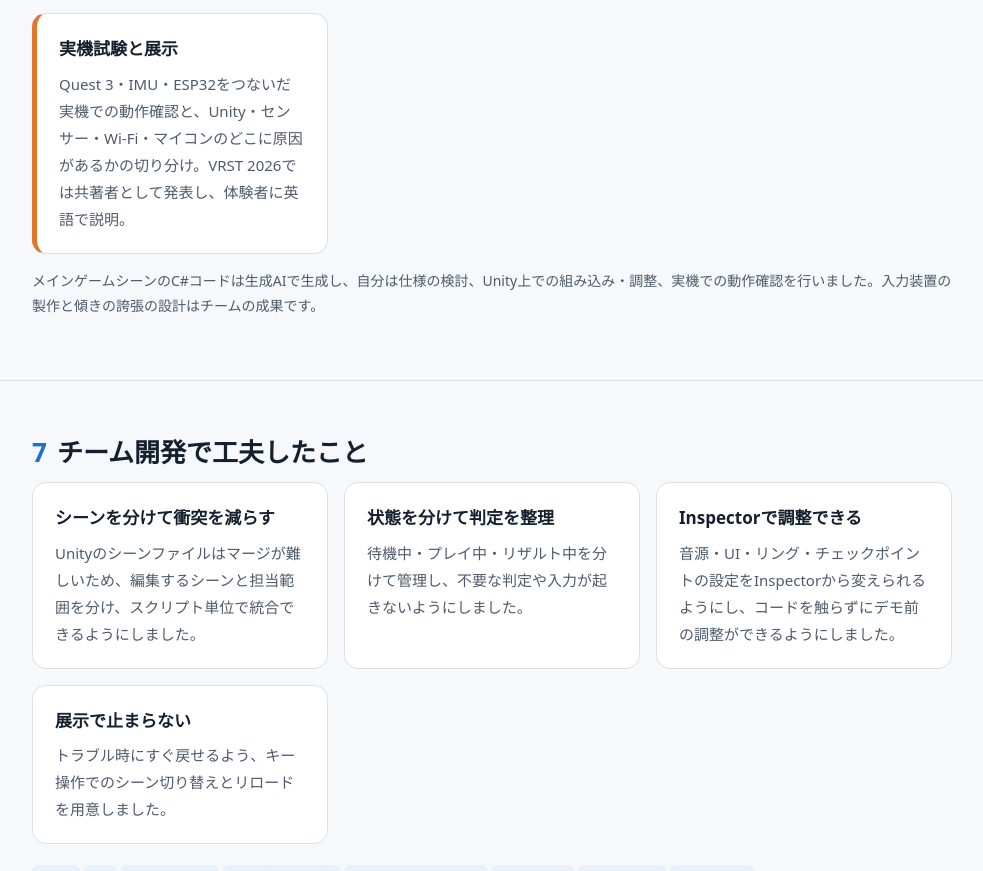
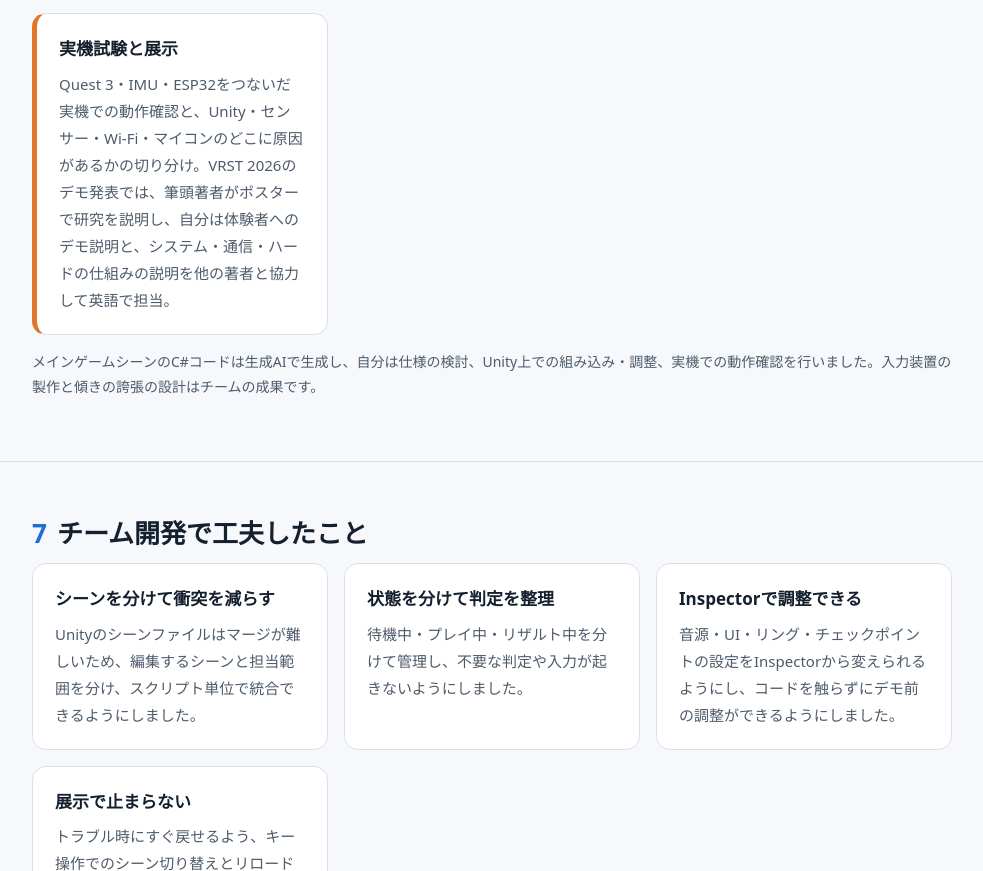
Before and after one commit to GoNakano/vr-glider-project-summary, a plain HTML site: page docs/index.html in a window 1280 px wide. Shown: the part 4279-5150 px from the top of the page, without its empty margins (148-1131 px from the left). Drawn offline with Linux system fonts and the light colour scheme.

Commit message:
docs: VRSTデモ発表での担当を正確な書き方に修正
Co-Authored-By: Claude Opus 5.5 <noreply@anthropic.com>

```diff
--- a/docs/index.html
+++ b/docs/index.html
@@ -260,7 +260,7 @@ svg text{font-family:inherit}
     <div class="card mine"><h4>メインゲームシーン</h4><p>ゲーム進行（待機・カウントダウン・飛行・ゴール・リザルト）、リング／チェックポイント／ゴールの通過判定、タイム計測・ボーナス・ランキング保存、サウンドの枠組み、他メンバーの機能（チュートリアル・飛行制御・HUD・逆走検知）との統合。</p></div>
     <div class="card mine"><h4>UI・HUD</h4><p>Ready、カウントダウン、チェックポイント通過時のタイム、ゴール、ゲームオーバー、リザルト、ランキングの表示と、飛行中HUDとの連携。</p></div>
     <div class="card mine"><h4>チーム開発・Git運用</h4><p>GitHub／SourceTreeの使い方を学んでチームに共有。ブランチ管理、シーン・スクリプトのマージ、コンフリクト対応、作業分担と未実装タスクの整理。</p></div>
-    <div class="card mine"><h4>実機試験と展示</h4><p>Quest 3・IMU・ESP32をつないだ実機での動作確認と、Unity・センサー・Wi-Fi・マイコンのどこに原因があるかの切り分け。VRST 2026では共著者として発表し、体験者に英語で説明。</p></div>
+    <div class="card mine"><h4>実機試験と展示</h4><p>Quest 3・IMU・ESP32をつないだ実機での動作確認と、Unity・センサー・Wi-Fi・マイコンのどこに原因があるかの切り分け。VRST 2026のデモ発表では、筆頭著者がポスターで研究を説明し、自分は体験者へのデモ説明と、システム・通信・ハードの仕組みの説明を他の著者と協力して英語で担当。</p></div>
   </div>
   <p class="note">メインゲームシーンのC#コードは生成AIで生成し、自分は仕様の検討、Unity上での組み込み・調整、実機での動作確認を行いました。入力装置の製作と傾きの誇張の設計はチームの成果です。</p>
 </div></section>
```
Also changed, not shown: 1 other file.
